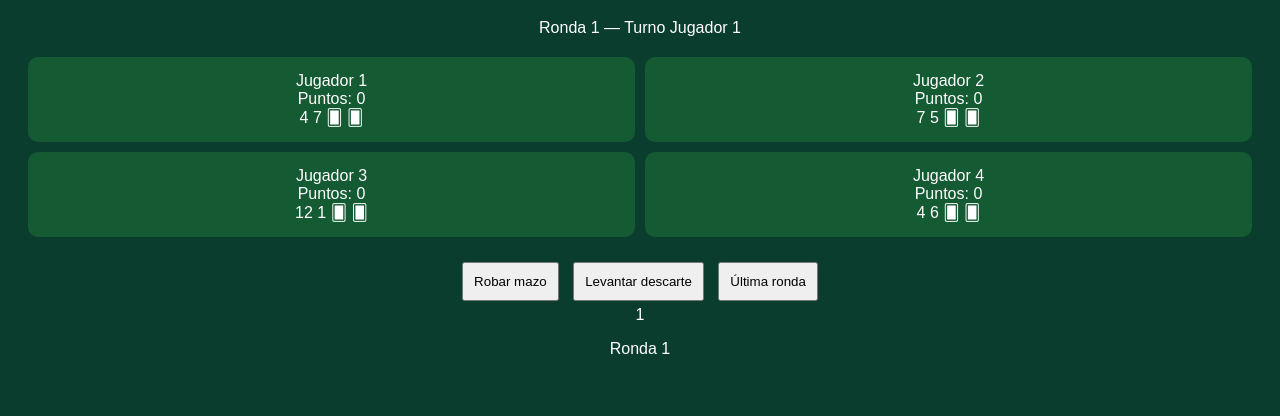
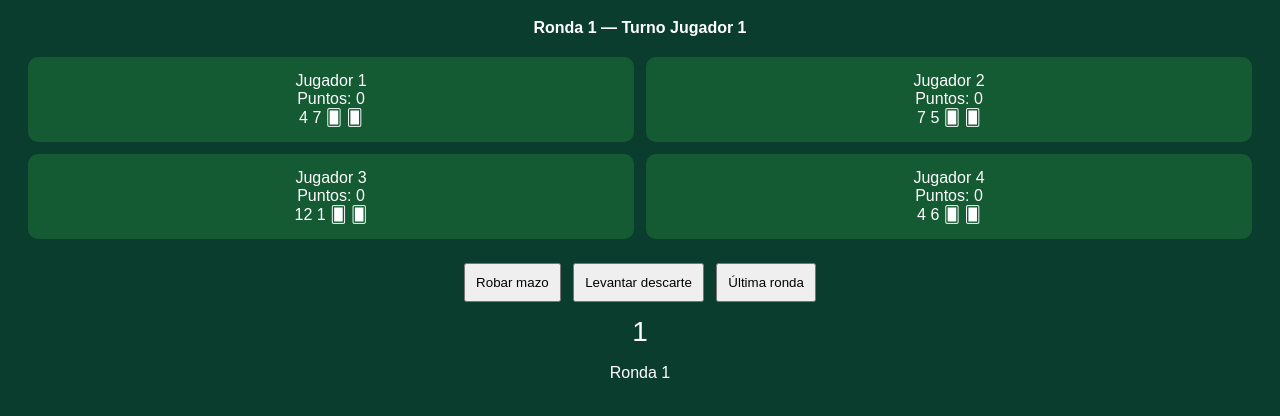
Before and after one commit to faacun18-lgtm/el-atrevido, a plain HTML site: page index.html in a window 1280 px wide. Shown: the part 62-478 px from the top of the page. Drawn offline with Linux system fonts and the light colour scheme.

Commit message:
Update styles in style.css for consistency

```diff
--- a/style.css
+++ b/style.css
@@ -1,14 +1,14 @@
 body {
   background: #0b3d2e;
   color: white;
-  font-family: sans-serif;
+  font-family: Arial;
   text-align: center;
 }
 
 #table {
   display: grid;
   grid-template-columns: repeat(2, 1fr);
-  gap: 10px;
+  gap: 12px;
   margin: 20px;
 }
 
@@ -16,14 +16,25 @@ body {
   background: #145a32;
   padding: 15px;
   border-radius: 10px;
+  white-space: pre-line;
 }
 
 #center {
-  margin-top: 20px;
+  margin-top: 15px;
 }
 
 button {
   padding: 10px;
-  margin: 5px;
+  margin: 4px;
   cursor: pointer;
 }
+
+#discard {
+  font-size: 28px;
+  margin-top: 10px;
+}
+
+#info {
+  font-weight: bold;
+  margin: 10px;
+}
```
